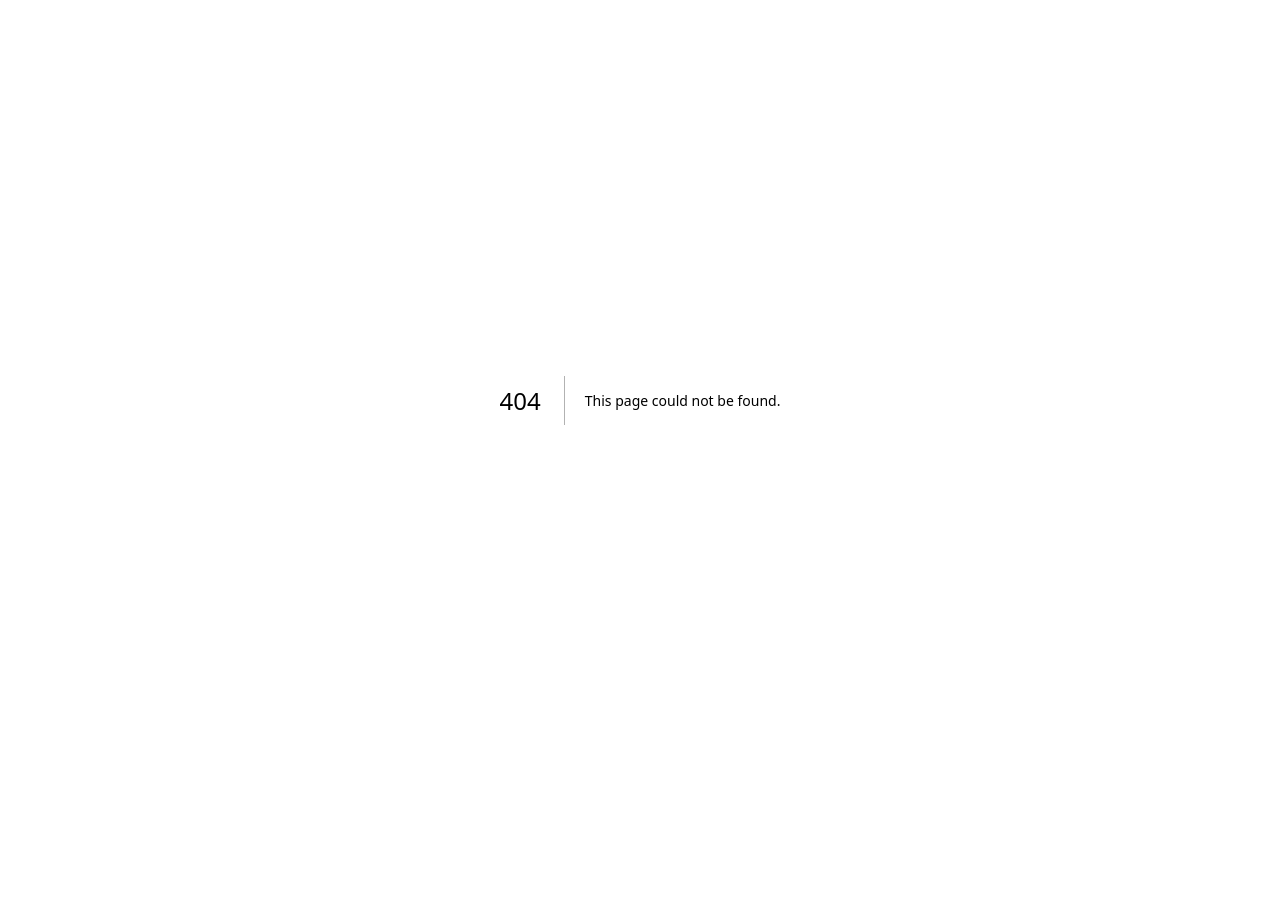
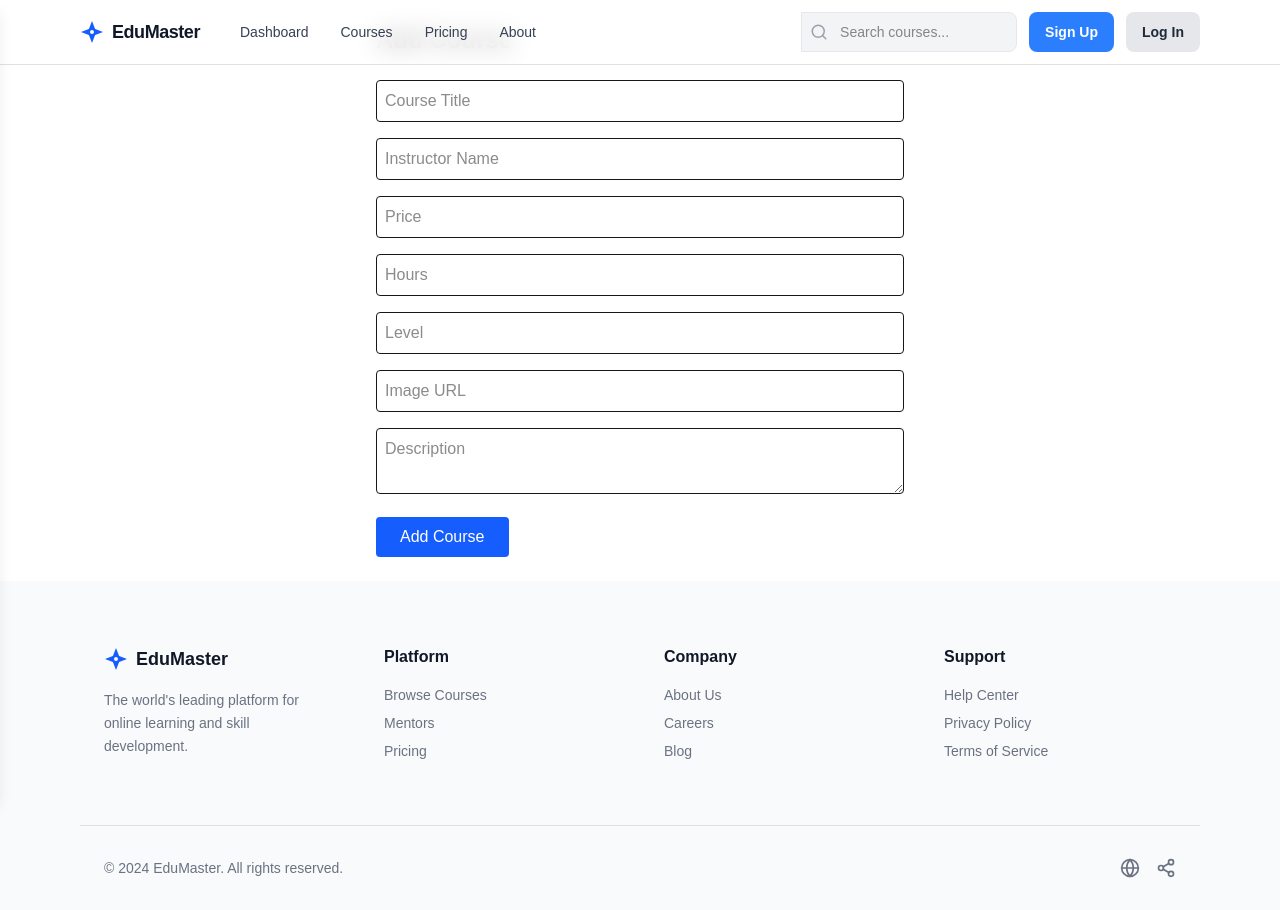
Before and after one commit to Siva2512/E-Learning, a Next.js app: page /AddCourse in a window 1280 px wide. Before the commit this address had no page. Before the commit the page ends 800 px from the top, so only its background shows below. Built offline with nearby package versions, Linux system fonts and the light colour scheme.

Commit message:
created page for add course and changes done in all pages

```diff
--- /dev/null
+++ b/src/app/AddCourse/page.js
@@ -0,0 +1,14 @@
+import Footer from "../Components/Footer";
+import Navbar from "../Components/Navbar";
+import AddCourse from "../Pages/Student/AddCourse";
+
+
+export default function Page() {
+  return (
+    <>
+      <Navbar />
+            <AddCourse/>
+      <Footer />
+    </>
+  );
+}
--- a/src/app/Components/Footer.jsx
+++ b/src/app/Components/Footer.jsx
@@ -3,7 +3,7 @@ import { GiStarShuriken } from "react-icons/gi";
 
 export default function Footer() {
   return (
-    <footer className="bg-gray-50 lg:px-20">
+    <footer id="about" className="bg-gray-50 lg:px-20">
       <div className="max-w-7xl mx-auto grid grid-cols-2 gap-12 px-6 py-16 md:grid-cols-4">
 
         {/* Brand */}
--- a/src/app/Components/Navbar.jsx
+++ b/src/app/Components/Navbar.jsx
@@ -1,14 +1,27 @@
 "use client";
 
 import { useState } from "react";
-import { Search } from "lucide-react";
+import { Search, Menu, X } from "lucide-react";
 import { GiStarShuriken } from "react-icons/gi";
 import LoginModal from "../Pages/Login/Login";
 import SignupModal from "../Pages/Signup/Signup";
+import Link from "next/link";
+import { useRouter } from "next/navigation";
 
 export default function Navbar() {
+
   const [isLoginOpen, setIsLoginOpen] = useState(false);
   const [isSignupOpen, setIsSignupOpen] = useState(false);
+  const [search, setSearch] = useState("");
+  const [isMenuOpen, setIsMenuOpen] = useState(false); // mobile menu
+
+  const router = useRouter();
+
+  const handleSearch = (e) => {
+    if (e.key === "Enter") {
+      router.push(`/CourseDetails?search=${search}`);
+    }
+  };
 
   return (
     <>
@@ -25,10 +38,18 @@ export default function Navbar() {
 
           {/* Nav links */}
           <div className="hidden lg:flex items-center gap-8 text-gray-700 font-medium">
-            <a className="text-sm hover:text-blue-600">Courses</a>
-            <a className="text-sm hover:text-blue-600">Instructors</a>
-            <a className="text-sm hover:text-blue-600">Pricing</a>
-            <a className="text-sm hover:text-blue-600">About</a>
+            <Link href="/Student" className="text-sm hover:text-blue-600">
+              Dashboard
+            </Link>
+            <Link href="/CourseDetails" className="text-sm hover:text-blue-600">
+              Courses
+            </Link>
+            <Link href="/Pricing" className="text-sm hover:text-blue-600">
+              Pricing
+            </Link>
+            <a href="#about" className="text-sm hover:text-blue-600">
+              About
+            </a>
           </div>
 
           {/* Right side */}
@@ -37,14 +58,18 @@ export default function Navbar() {
             {/* Search */}
             <div className="hidden md:flex items-center h-10 px-4 pl-2 rounded-r-lg bg-gray-100 border border-gray-200">
               <Search size={18} className="text-gray-400" />
+
               <input
                 type="text"
                 placeholder="Search courses..."
+                value={search}
+                onChange={(e) => setSearch(e.target.value)}
+                onKeyDown={handleSearch}
                 className="bg-transparent outline-none ml-3 text-sm w-40"
               />
             </div>
 
-            {/* Sign Up Modal Button */}
+            {/* Sign Up Button */}
             <button
               onClick={() => {
                 setIsLoginOpen(false);
@@ -55,7 +80,7 @@ export default function Navbar() {
               Sign Up
             </button>
 
-            {/* Log In Modal Button */}
+            {/* Log In Button */}
             <button
               onClick={() => {
                 setIsSignupOpen(false);
@@ -66,9 +91,56 @@ export default function Navbar() {
               Log In
             </button>
 
+            {/* Mobile Menu Icon */}
+            <button
+              className="lg:hidden"
+              onClick={() => setIsMenuOpen(true)}
+            >
+              <Menu size={24} />
+            </button>
+
           </div>
         </div>
       </nav>
+
+      {/* Mobile Sidebar Menu */}
+      <div
+        className={`fixed top-0 left-0 h-full w-64 bg-white shadow-lg transform transition-transform duration-300 z-50
+        ${isMenuOpen ? "translate-x-0" : "-translate-x-full"}`}
+      >
+        <div className="flex justify-between items-center p-4 border-b">
+          <span className="font-semibold">Menu</span>
+          <button onClick={() => setIsMenuOpen(false)}>
+            <X size={22} />
+          </button>
+        </div>
+
+        <div className="flex flex-col gap-5 p-6 text-gray-700 font-medium">
+          <Link href="/Student" onClick={() => setIsMenuOpen(false)}>
+            Dashboard
+          </Link>
+
+          <Link href="/CourseDetails" onClick={() => setIsMenuOpen(false)}>
+            Courses
+          </Link>
+
+          <Link href="/Pricing" onClick={() => setIsMenuOpen(false)}>
+            Pricing
+          </Link>
+
+          <a href="#about" onClick={() => setIsMenuOpen(false)}>
+            About
+          </a>
+        </div>
+      </div>
+
+      {/* Overlay */}
+      {isMenuOpen && (
+        <div
+          className="fixed inset-0 bg-black/40 z-40"
+          onClick={() => setIsMenuOpen(false)}
+        />
+      )}
 
       {/* Signup Modal */}
       <SignupModal
--- a/src/app/Pages/HomePage/Featured.jsx
+++ b/src/app/Pages/HomePage/Featured.jsx
@@ -2,6 +2,7 @@ import React from 'react'
 import Image from "next/image";
 import { Star } from "lucide-react";
 import { FaArrowRight } from "react-icons/fa";
+import Link from "next/link";
 
 
 export default function Featured() {
@@ -56,10 +57,11 @@ export default function Featured() {
                         Hand-picked courses by our top-tier instructors.
                     </p>
                 </div>
-
+                <Link href="/CourseDetails">
                 <button className="flex items-center gap-2 text-blue-400 font-semibold  cursor-pointer hover:underline">
                     View all <FaArrowRight className="hover:underline cursor-pointer" />
                 </button>
+                </Link>
             </div>
 
             {/* cards */}
--- /dev/null
+++ b/src/app/Pages/Student/AddCourse.jsx
@@ -0,0 +1,109 @@
+"use client";
+
+import { useState } from "react";
+import { useRouter } from "next/navigation";
+import { useDispatch } from "react-redux";
+import { addCourse } from "../../../redux/courseSlice";
+
+export default function AddCourse() {
+
+  const router = useRouter();
+  const dispatch = useDispatch();
+
+  const [course, setCourse] = useState({
+    title: "",
+    instructor: "",
+    price: "",
+    hours: "",
+    level: "",
+    image: "",
+    desc: "",
+  });
+
+  const handleChange = (e) => {
+    setCourse({
+      ...course,
+      [e.target.name]: e.target.value,
+    });
+  };
+
+  const handleSubmit = (e) => {
+    e.preventDefault();
+
+    const newCourse = {
+      id: Date.now(),
+      rating: 4.5,
+      reviews: "0",
+      ...course,
+    };
+
+    // 👉 Add course to Redux
+    dispatch(addCourse(newCourse));
+
+    // redirect
+    router.push("/CourseDetails");
+  };
+
+  return (
+    <div className="max-w-xl mx-auto p-6">
+      <h2 className="text-2xl font-bold mb-6">Add Course</h2>
+
+      <form onSubmit={handleSubmit} className="space-y-4">
+
+        <input
+          name="title"
+          placeholder="Course Title"
+          className="w-full border p-2 rounded"
+          onChange={handleChange}
+        />
+
+        <input
+          name="instructor"
+          placeholder="Instructor Name"
+          className="w-full border p-2 rounded"
+          onChange={handleChange}
+        />
+
+        <input
+          name="price"
+          placeholder="Price"
+          className="w-full border p-2 rounded"
+          onChange={handleChange}
+        />
+
+        <input
+          name="hours"
+          placeholder="Hours"
+          className="w-full border p-2 rounded"
+          onChange={handleChange}
+        />
+
+        <input
+          name="level"
+          placeholder="Level"
+          className="w-full border p-2 rounded"
+          onChange={handleChange}
+        />
+
+        <input
+          name="image"
+          placeholder="Image URL"
+          className="w-full border p-2 rounded"
+          onChange={handleChange}
+        />
+
+        <textarea
+          name="desc"
+          placeholder="Description"
+          className="w-full border p-2 rounded"
+          onChange={handleChange}
+        />
+
+        <button className="bg-blue-600 text-white px-6 py-2 rounded">
+          Add Course
+        </button>
+
+      </form>
+    </div>
+  );
+}
--- a/src/app/Pages/Student/StudentCourse.jsx
+++ b/src/app/Pages/Student/StudentCourse.jsx
@@ -1,6 +1,6 @@
 
 "use client";
-
+import Link from "next/link";
 import { useState } from "react";
 import Image from "next/image";
 
@@ -173,7 +173,9 @@ if (activeTab === "inprogress") {
 
         {/* Discover Card */}
         <div className="border-2 border-dashed rounded-2xl flex flex-col items-center justify-center text-center p-6">
+          <Link href="/AddCourse">
           <div className="text-3xl text-blue-600 mb-2">+</div>
+          </Link>
           <h3 className="font-semibold">Discover New Skills</h3>
           <p className="text-sm text-gray-500 mb-3">
             Explore our catalog of over 500+ premium courses.
--- /dev/null
+++ b/src/redux/courseSlice.js
@@ -0,0 +1,91 @@
+import { createSlice } from "@reduxjs/toolkit";
+
+const initialState = {
+  courses: [
+    {
+      id: 1,
+      title: "Advanced Web Development: Full-Stack Mastery",
+      instructor: "John Doe",
+      price: 89,
+      rating: 4.8,
+      reviews: "1240",
+      hours: 42,
+      level: "Intermediate",
+      image: "/Featured1.png",
+      desc: "Master the latest web technologies including React, Node.js, and MongoDB."
+    },
+    {
+      id: 2,
+      title: "Data Visualization for Web Apps",
+      instructor: "Sarah Smith",
+      price: 124,
+      rating: 4.9,
+      reviews: "850",
+      hours: 28,
+      level: "Advanced",
+      image: "/Featured2.png",
+      desc: "Learn to build interactive dashboards."
+    },
+    {
+      id: 3,
+      title: "Responsive Design Principles",
+      instructor: "Michael Chen",
+      price: 45,
+      rating: 4.7,
+      reviews: "920",
+      hours: 15,
+      level: "Beginner",
+      image: "/Featured3.png",
+      desc: "Guide to creating responsive layouts."
+    },
+    {
+      id: 4,
+      title: "Python for Data Science",
+      instructor: "Emily Kim",
+      price: 79,
+      rating: 4.6,
+      reviews: "1500",
+      hours: 32,
+      level: "Intermediate",
+      image: "/Featured3.png",
+      desc: "Python programming for data analysis."
+    },
+    {
+      id: 5,
+      title: "UI/UX Design Essentials",
+      instructor: "Jessica Lee",
+      price: 99,
+      rating: 4.5,
+      reviews: "1200",
+      hours: 20,
+      level: "Beginner",
+      image: "/Featured1.png",
+      desc: "Master UI/UX design principles."
+    },
+    {
+      id: 6,
+      title: "Mobile App Development Fundamentals",
+      instructor: "David Kim",
+      price: 89,
+      rating: 4.7,
+      reviews: "900",
+      hours: 28,
+      level: "Intermediate",
+      image: "/Featured2.png",
+      desc: "Learn mobile development with React Native."
+    }
+  ]
+};
+
+const courseSlice = createSlice({
+  name: "courses",
+  initialState,
+  reducers: {
+    addCourse: (state, action) => {
+      state.courses.push(action.payload);
+    }
+  }
+});
+
+export const { addCourse } = courseSlice.actions;
+export default courseSlice.reducer;
--- a/src/redux/store.js
+++ b/src/redux/store.js
@@ -1,8 +1,10 @@
 import { configureStore } from "@reduxjs/toolkit";
 import authReducer from "./authSlice";
+import courseReducer from "./courseSlice";
 
 export const store = configureStore({
   reducer: {
     auth: authReducer,
+    courses: courseReducer,
   },
 });
```
Also changed, not shown: src/app/Pages/Course.jsx (+68 -93 lines).
